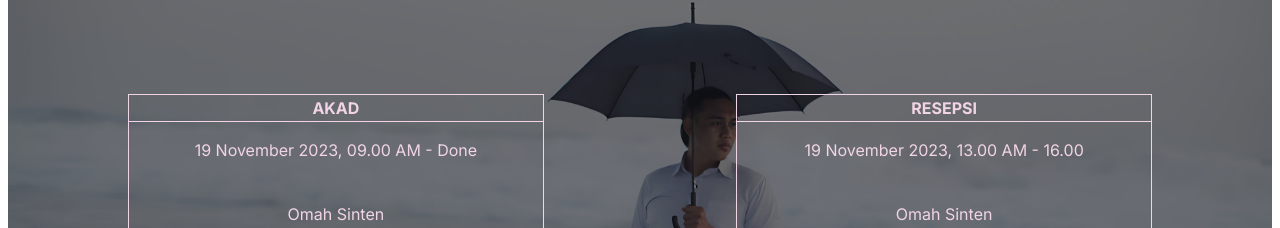
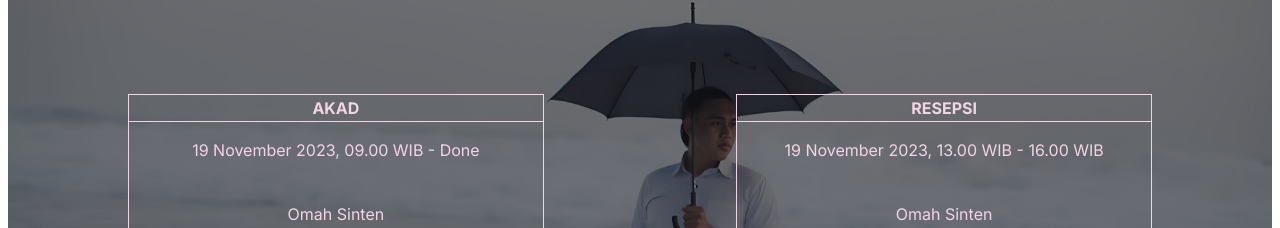
Before and after one commit to nadiahna/new-invitate, a Next.js app: page / in a window 1280 px wide. Shown: the part 1566-1794 px from the top of the page. Built offline with nearby package versions, Linux system fonts and the light colour scheme.

Commit message:
fix time

```diff
--- a/src/pages/index.tsx
+++ b/src/pages/index.tsx
@@ -169,7 +169,7 @@ export default function Home({ post }: DisqusCommentsProps) {
                     <div style={{ overflow: 'hidden', width: '120px', height: '120px' }} className="rounded-full animate-fadeIn">
                       <Image
                         alt='pic2'
-                        src="/groom3.JPG"
+                        src="/groom3.jpg"
                         // objectFit='cover'
                         width="120"
                         height="120"
@@ -201,7 +201,7 @@ export default function Home({ post }: DisqusCommentsProps) {
                           <th className='border font-bold'>AKAD</th>
                         </tr>
                         <tr>
-                          <td className='py-4'>19 November 2023, 09.00 AM - Done</td>
+                          <td className='py-4'>19 November 2023, 09.00 WIB - Done</td>
                         </tr>
                         <tr>
                           <td className='p-6 pb-6'>
@@ -220,7 +220,7 @@ export default function Home({ post }: DisqusCommentsProps) {
                         </tr>
 
                         <tr>
-                          <td className='py-4'>19 November 2023, 13.00 AM - 16.00</td>
+                          <td className='py-4'>19 November 2023, 13.00 WIB - 16.00 WIB</td>
                         </tr>
                         <tr>
                           <td className='p-6 pb-6'>Omah Sinten <br />
```
Also changed, not shown: public/groom3.JPG.
